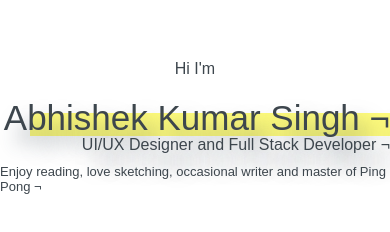
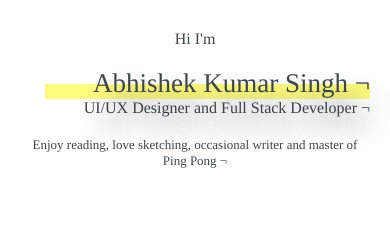
Before and after one commit to abheist/portfolio, a website: page app/index.html in a window 390 px wide. Drawn offline with nearby package versions, Linux system fonts and the light colour scheme; files that its build step writes are made by us from their sources.

Commit message:
AKS: Header - completed for all screens

```diff
--- a/app/index.html
+++ b/app/index.html
@@ -38,11 +38,11 @@
 		<div class="header-inner">
 			<p class="times-regular-20 text-center padding-10">Hi I'm</p>
 			<div class="flex-column align-right">
-				<h1 class="times-regular-50 margin-top-10 primary-text-shadow">Abhishek Kumar Singh ¬</h1>
-				<div class="my-name-underline z-index-0"></div>
+				<h1 class="times-regular-50 margin-top-10 primary-text-shadow z-index-2">Abhishek Kumar Singh ¬</h1>
+				<div class="my-name-underline"></div>
 				<p class="times-regular-20 primary-text-shadow">UI/UX Designer and Full Stack Developer ¬</p>
 			</div>
-			<p class="margin-top-10 times-regular-18">Enjoy reading, love sketching, occasional writer and
+			<p class="margin-top-10 times-regular-18 subheading">Enjoy reading, love sketching, occasional writer and
 				master of Ping Pong ¬</p>
 		</div>
 	</header>
--- a/app/styles/main.scss
+++ b/app/styles/main.scss
@@ -8,10 +8,11 @@ $dark-cool-blue: #3d464d;
 $greyish: #979797;
 $warning-red: #fd5632;
 $light-yellow: #fffc7d;
+$blueish: #1B7BFC;
 
 $roboto: 'Roboto', sans-serif;
 $lato: 'Lato', sans-serif;
-$times-roman: 'Times-Roman', sans-serif;
+$times-roman: 'Times', sans-serif;
 
 * {
 	margin: 0;
@@ -193,3 +194,38 @@ body {
 		font-size: 13px;
 	}
 }
+
+.z-index-2 {
+	z-index: 2;
+}
+
+@media all and (max-width: 400px) {
+	.margin-top-50 {
+		margin-top: 0;
+	}
+	.header {
+		padding: 20px;
+	}
+	.times-regular-50 {
+		font-size: 27px;
+	}
+
+	.my-name-underline {
+		width: 325px;
+		height: 15px;
+		margin-top: -15px;
+	}
+
+	.times-regular-20 {
+		font-size: 16px;
+	}
+
+	.times-regular-18 {
+		font-size: 13px;
+	}
+
+	.subheading {
+		margin-top: 20px;
+		text-align: center;
+	}
+}
```
